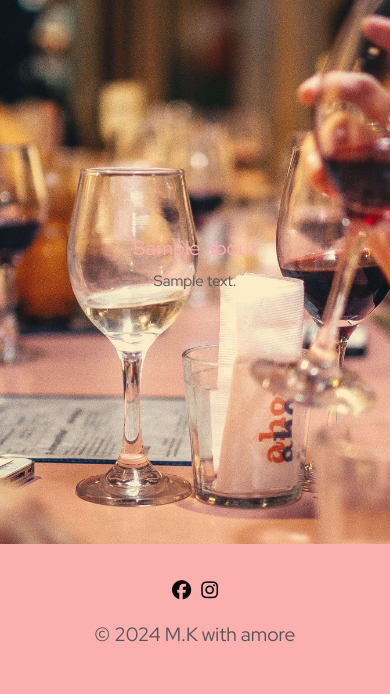
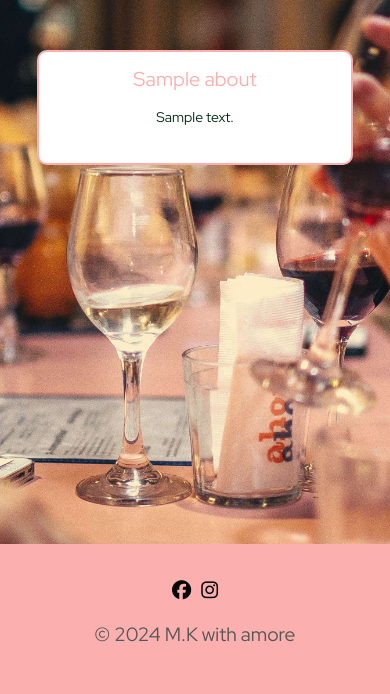
Before and after one commit to Maximiliane-K/ristorante-amore, a Django app: page / in a window 390 px wide. Shown: the part 150-844 px from the top of the page. Run offline with Django 3.2, Linux system fonts and the light colour scheme; tables that the repository leaves empty hold one stand-in row (values such as "Sample post"); some libraries are stand-ins or nearby versions.

Commit message:
Refactor style for content on landing page and add media quiries

```diff
--- a/restaurant/templates/index.html
+++ b/restaurant/templates/index.html
@@ -3,9 +3,10 @@
 
 <!-- About section on landing page -->
 {% block content %}
-    <div class="about container text-center">
-        <h1>{{ about_content.title }}</h1>
-        <p>{{ about_content.content }}</p>
+    <div class="about-container">
+        <div class="about-card">
+            <h1 class="about-title">{{ about_content.title }}</h1>
+            <p class="about-content">{{ about_content.content }}</p>
+        </div>
     </div>
-
 {% endblock %}
--- a/static/css/style.css
+++ b/static/css/style.css
@@ -76,12 +76,34 @@ footer {
 }
 
 
-/* about section on homepage*/
-.about {
-    position: absolute;
-    top: 50%;
-    left: 50%;
-    transform: translate(-50%, -50%);
+/* about section on landing page */
+.about-container {
+    max-width: 60%;
+    margin: 50px auto;
+    padding: 20px;
+    padding-bottom: 60px;
+}
+
+.about-card {
+    border: 2px solid #FBAFAF;
+    border-radius: 10px;
+    box-shadow: 0 4px 8px rgba(0, 0, 0, 0.1);
+    background-color: #FFFFFF;
+    padding: 20px;
+    text-align: center;
+}
+
+.about-title {
+    color: #FBAFAF;
+    font-size: 24px;
+    margin-bottom: 15px;
+}
+
+.about-content {
+    color: #082C16;
+    font-size: 16px;
+    line-height: 1.6;
+    margin-bottom: 20px;
 }
 
 
@@ -470,6 +492,27 @@ p {
         padding: 8px 16px;
         font-size: 14px;
     }
+
+    .about-container {
+        max-width: 90%;
+        margin: 50px auto;
+        padding: 0px;
+        padding-bottom: 120px;
+    }
+
+    .about-card {
+        padding: 15px;
+        max-width: 90%;
+        margin: 0 auto;
+    }
+
+    .about-title {
+        font-size: 20px;
+    }
+
+    .about-content {
+        font-size: 14px;
+    }
 }
 
 
```
